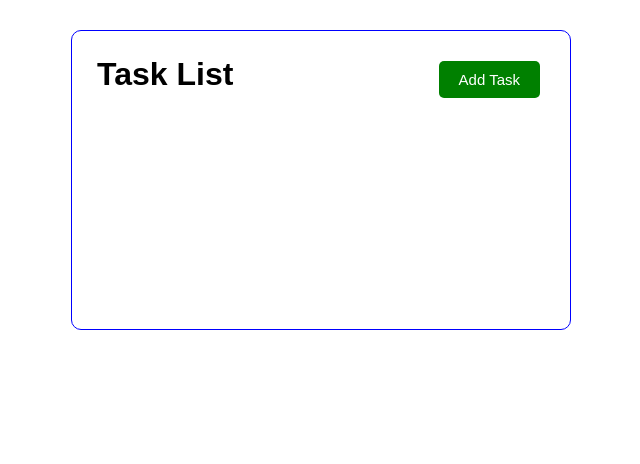
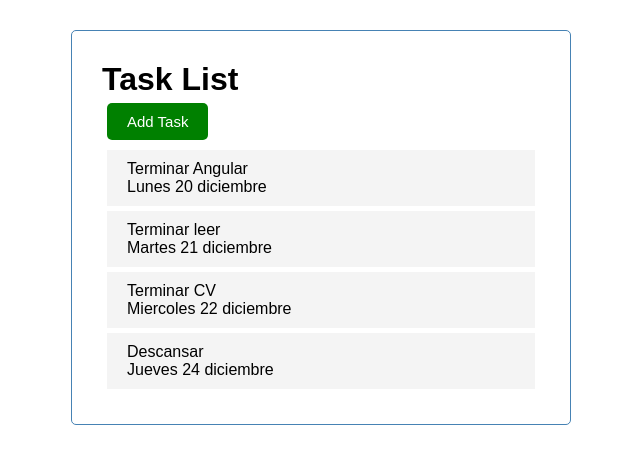
Before and after one commit to Anacoronel/tsklst, an Angular app: page / in a window 1280 px wide. Shown: the top 464 px of the page, without its empty margins (319-959 px from the left). Built offline with nearby package versions, Linux system fonts and the light colour scheme.

Commit message:
agregada lista de tareas

```diff
--- a/src/app/app.component.html
+++ b/src/app/app.component.html
@@ -1 +1,5 @@
-<app-header></app-header>
+
+ <div class="container">
+   <app-header></app-header>
+    <app-tasks></app-tasks>
+</div>
--- a/src/app/app.module.ts
+++ b/src/app/app.module.ts
@@ -5,12 +5,16 @@
 import { AppComponent } from './app.component';
 import { HeaderComponent } from './components/header/header.component';
 import { ButtonComponent } from './components/button/button.component';
+import { TasksComponent } from './components/tasks/tasks.component';
+import { TaskItemComponent } from './components/task-item/task-item.component';
 
 @NgModule({
   declarations: [
     AppComponent,
     HeaderComponent,
-    ButtonComponent
+    ButtonComponent,
+    TasksComponent,
+    TaskItemComponent
   ],
   imports: [
     BrowserModule,
--- a/src/app/components/header/header.component.html
+++ b/src/app/components/header/header.component.html
@@ -1,4 +1,4 @@
-<header class="container">
+<header>
     <h1>
         {{title}}
     </h1>
@@ -8,4 +8,5 @@
         (btnClick)="toggleAddTask()"
     >
 </app-button>
+
 </header>
--- /dev/null
+++ b/src/app/components/task-item/task-item.component.css
@@ -0,0 +1,18 @@
+.task {
+    background-color: #f4f4f4;
+    margin: 5px;
+    padding: 10px 20px;
+    cursor:pointer;
+
+
+}
+
+.task.reminder {
+    border-left: 5px solid green;
+}
+
+.task.p {
+    display: flex;
+    align-items: center;
+    justify-content: space-between;
+}
--- /dev/null
+++ b/src/app/components/task-item/task-item.component.html
@@ -0,0 +1,5 @@
+<div class="task">
+    <p>{{task.text}}</p>
+    <p>{{task.dia}}</p>
+
+</div>
--- /dev/null
+++ b/src/app/components/task-item/task-item.component.ts
@@ -0,0 +1,16 @@
+import { Component, OnInit, Input } from '@angular/core';
+import { Task } from '../../Task';
+import { TASKS} from '../../mock';
+@Component({
+  selector: 'app-task-item',
+  templateUrl: './task-item.component.html',
+  styleUrls: ['./task-item.component.css']
+})
+export class TaskItemComponent implements OnInit {
+@Input() task: Task = TASKS[0];
+  constructor() { }
+
+  ngOnInit(): void {
+  }
+
+}
--- /dev/null
+++ b/src/app/components/tasks/tasks.component.html
@@ -0,0 +1,6 @@
+<app-task-item
+    *ngFor= "let task of tasks"
+    [task] = "task"
+>
+    {{task.text}}
+</app-task-item>
--- /dev/null
+++ b/src/app/components/tasks/tasks.component.ts
@@ -0,0 +1,18 @@
+import { Component, OnInit } from '@angular/core';
+import { TASKS} from '../../mock';
+import { Task } from '../../Task';
+
+
+@Component({
+  selector: 'app-tasks',
+  templateUrl: './tasks.component.html',
+  styleUrls: ['./tasks.component.css']
+})
+export class TasksComponent implements OnInit {
+tasks:Task[] = TASKS;
+  constructor() { }
+
+  ngOnInit(): void {
+  }
+
+}
```
Also changed, not shown: src/app/components/tasks/tasks.component.css (added).
